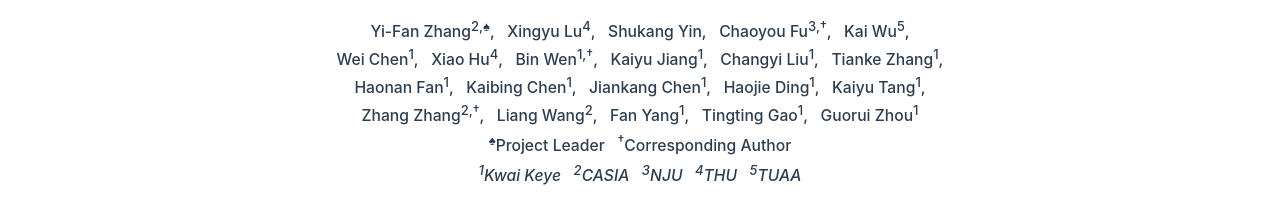
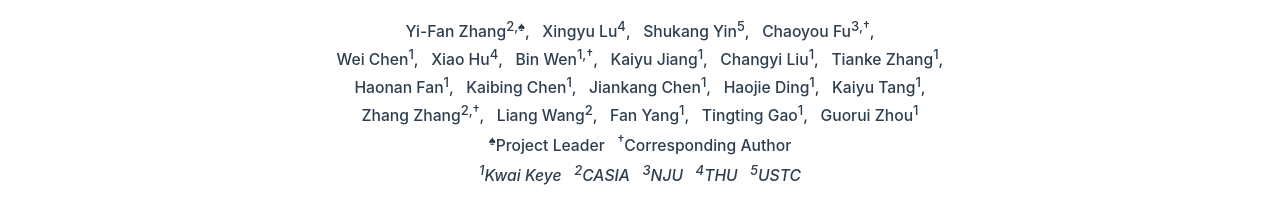
Before and after one commit to thyme-vl/thyme-vl.github.io, a plain HTML site: page index.html in a window 1280 px wide. Shown: the part 112-318 px from the top of the page. Drawn offline with nearby package versions, Linux system fonts and the light colour scheme.

Commit message:
update info

```diff
--- a/index.html
+++ b/index.html
@@ -33,9 +33,8 @@
                 <div>
                     <span class="author-block">Yi-Fan Zhang<sup>2,♠</sup>,</span>
                     <span class="author-block">Xingyu Lu<sup>4</sup>,</span>
-                    <span class="author-block">Shukang Yin,</span>
+                    <span class="author-block">Shukang Yin<sup>5</sup>,</span>
                     <span class="author-block">Chaoyou Fu<sup>3,†</sup>,</span>
-                    <span class="author-block">Kai Wu<sup>5</sup>,</span>
                     <br>
                     <span class="author-block">Wei Chen<sup>1</sup>,</span>
                     <span class="author-block">Xiao Hu<sup>4</sup>,</span>
@@ -67,7 +66,7 @@
                     <span class="author-block"><sup>2</sup>CASIA</span>
                     <span class="author-block"><sup>3</sup>NJU</span>
                     <span class="author-block"><sup>4</sup>THU</span>
-                    <span class="author-block"><sup>5</sup>TUAA</span>
+                    <span class="author-block"><sup>5</sup>USTC</span>
                 </div>
             </div>
 
```
